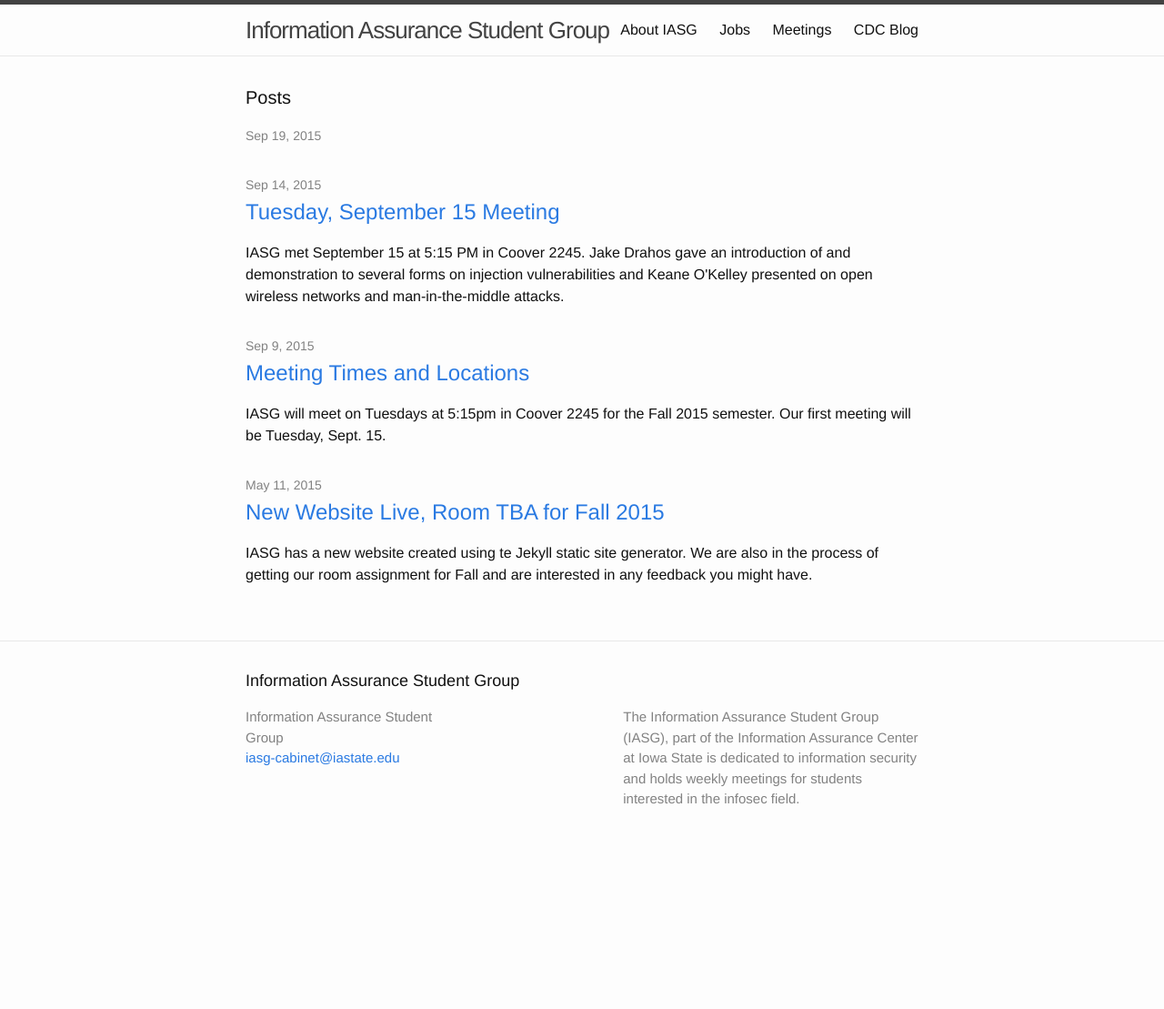
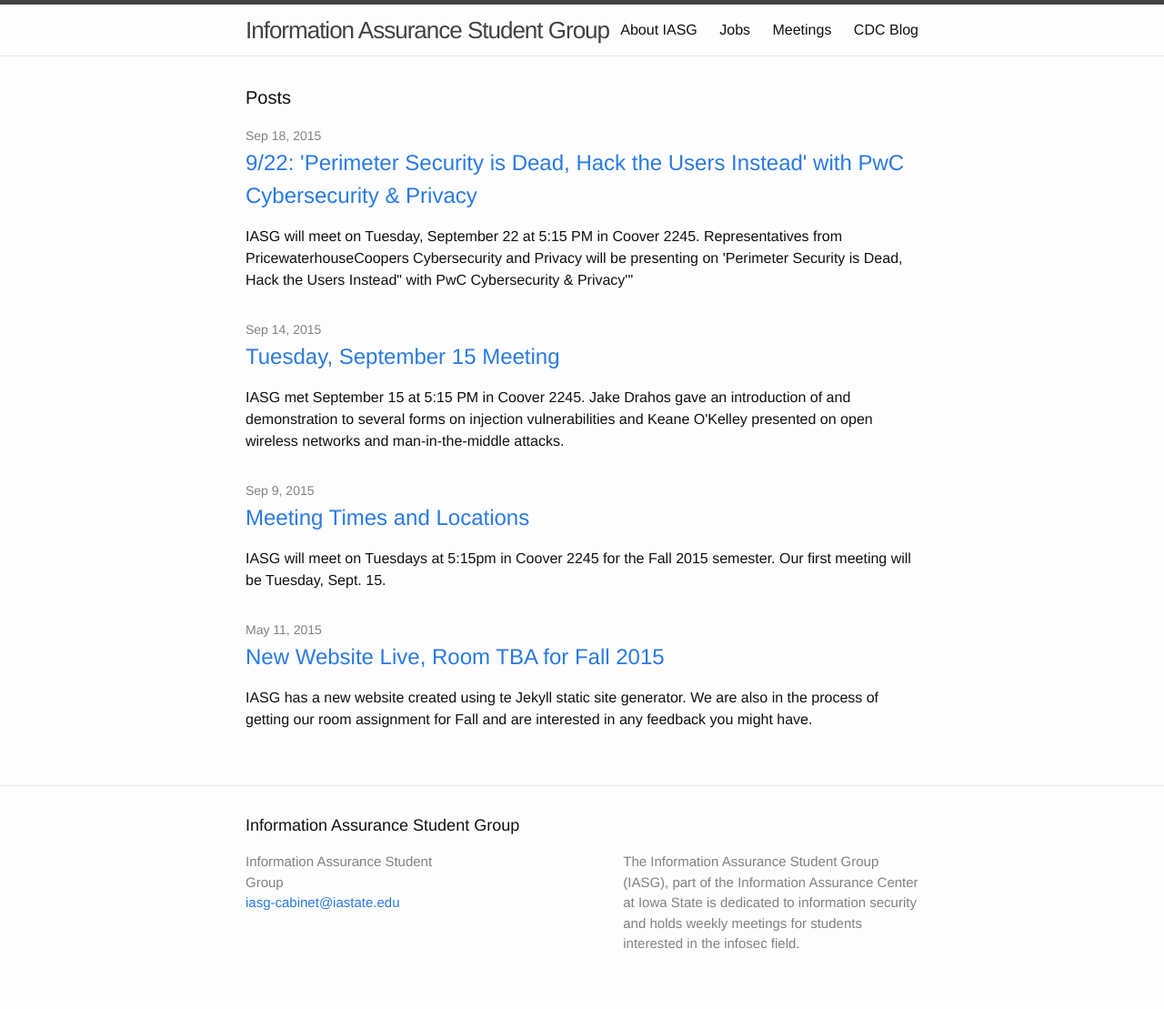
Before and after one commit to IASG/iasg.github.io, a Jekyll site: the page built from index.html, in a window 1280 px wide. Shown: the whole page at 91% size. Built offline with Jekyll 4.4.1, drawn with Linux system fonts in a browser that asks for light colours; before the commit the page ends 950 px from its top, so only the background shows below that.

Commit message:
Fixing quotes in 9/22 post.

```diff
--- a/_posts/2015-09-18-meeting-9-22-15.markdown
+++ b/_posts/2015-09-18-meeting-9-22-15.markdown
@@ -1,6 +1,6 @@
 ---
 layout: post
-title:  "9/22: Perimeter Security is Dead, Hack the Users Instead" with PwC Cybersecurity & Privacy"
+title:  "9/22: 'Perimeter Security is Dead, Hack the Users Instead' with PwC Cybersecurity & Privacy"
 date:   2015-09-18 23:10:10
 categories: meetings
 excerpt: >
```
